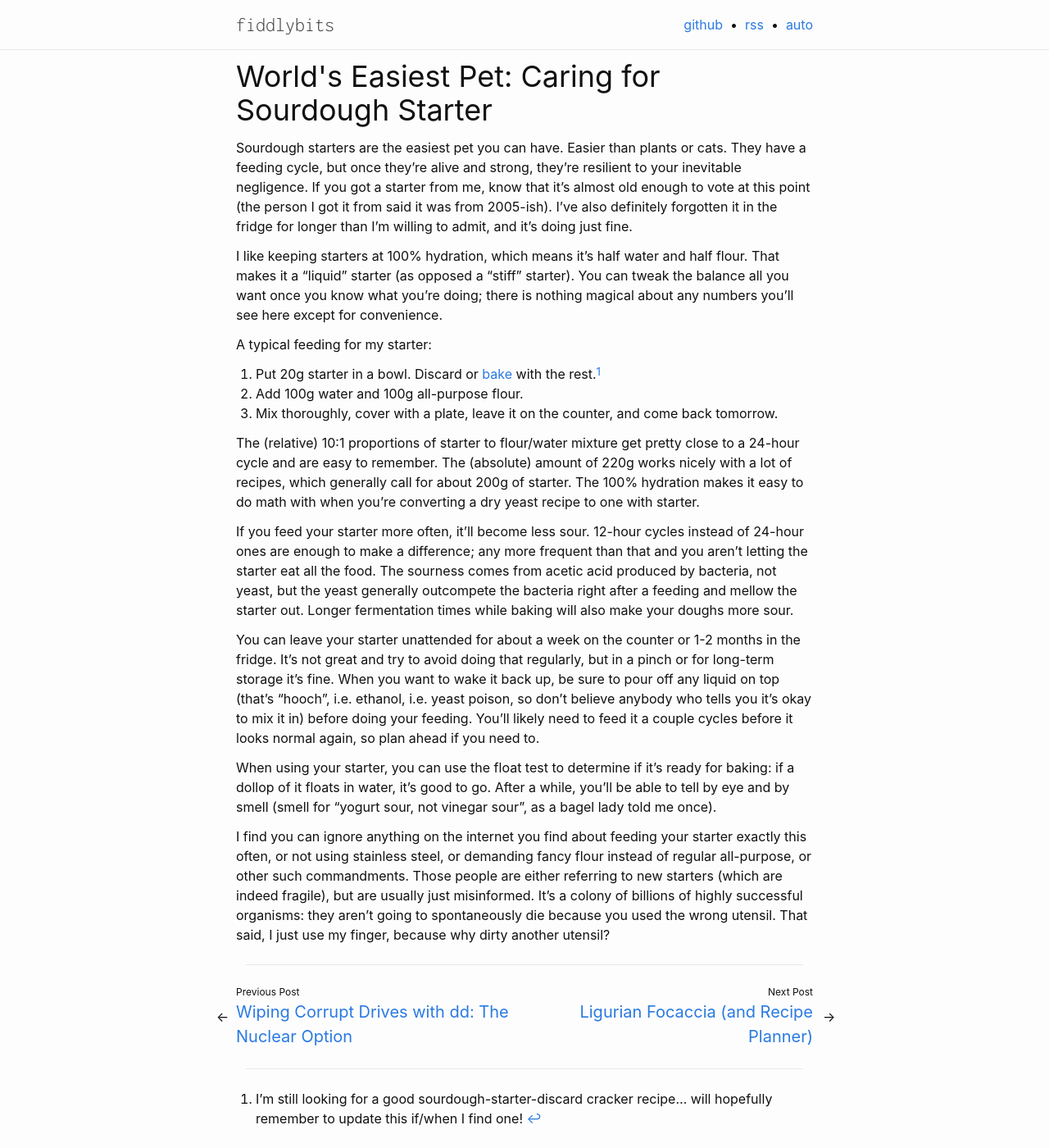
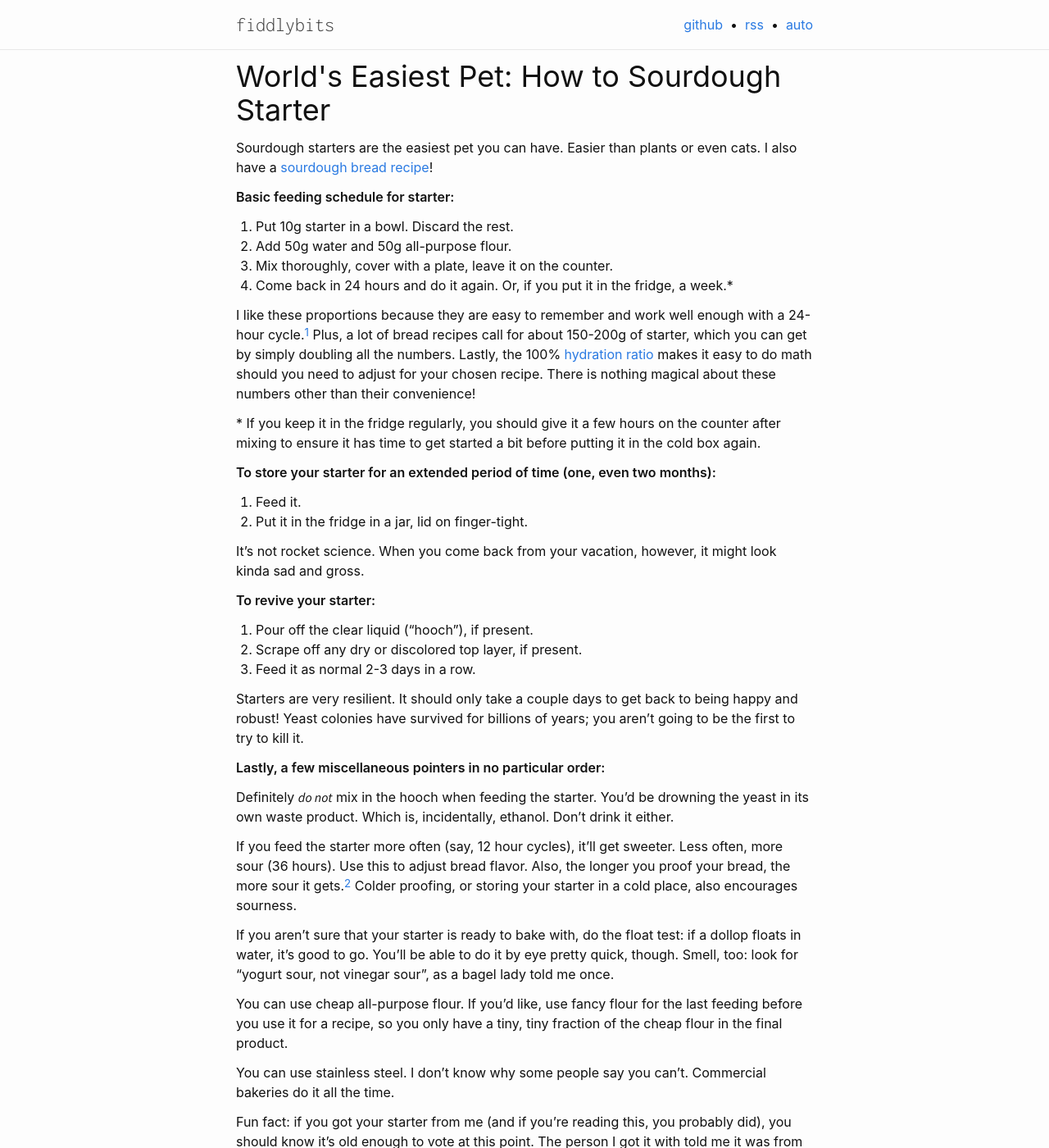
Before and after one commit to seansfkelley/seansfkelley.github.io, a Jekyll site: the page built from _posts/2021-04-28-sourdough-starter.md, in a window 1280 px wide and 1400 px high. Shown: the whole window at 82% size. Built offline with Jekyll 4.4.1, drawn with Linux system fonts in a browser that asks for light colours; some web fonts are replaced; some of the changed text lies outside the part shown.

Commit message:
This is a better reference.

```diff
--- a/_posts/2021-04-28-sourdough-starter.md
+++ b/_posts/2021-04-28-sourdough-starter.md
@@ -1,30 +1,53 @@
 ---
 layout: post
-title: "World's Easiest Pet: Caring for Sourdough Starter"
+title: "World's Easiest Pet: How to Sourdough Starter"
 redirect_from:
   - /starter
   - /sourdough-starter
+last_modified_at: 2023-09-10
 ---
 
-Sourdough starters are the easiest pet you can have. Easier than plants or cats. They have a feeding cycle, but once they’re alive and strong, they’re resilient to your inevitable negligence. If you got a starter from me, know that it's almost old enough to vote at this point (the person I got it from said it was from 2005-ish). I've also definitely forgotten it in the fridge for longer than I'm willing to admit, and it's doing just fine.
+Sourdough starters are the easiest pet you can have. Easier than plants or even cats. I also have a [sourdough bread recipe]({% post_url 2023-08-06-literate-sourdough %})!
 
-I like keeping starters at 100% hydration, which means it's half water and half flour. That makes it a “liquid” starter (as opposed a “stiff” starter). You can tweak the balance all you want once you know what you’re doing; there is nothing magical about any numbers you’ll see here except for convenience.
+**Basic feeding schedule for starter:**
 
-A typical feeding for my starter:
+1. Put 10g starter in a bowl. Discard the rest.
+2. Add 50g water and 50g all-purpose flour.
+3. Mix thoroughly, cover with a plate, leave it on the counter.
+4. Come back in 24 hours and do it again. Or, if you put it in the fridge, a week.*
 
-1. Put 20g starter in a bowl. Discard or [bake](https://cooking.nytimes.com/recipes/1016277-tartines-country-bread) with the rest.[^1]
-2. Add 100g water and 100g all-purpose flour.
-3. Mix thoroughly, cover with a plate, leave it on the counter, and come back tomorrow.
+I like these proportions because they are easy to remember and work well enough with a 24-hour cycle.[^1] Plus, a lot of bread recipes call for about 150-200g of starter, which you can get by simply doubling all the numbers. Lastly, the 100% [hydration ratio](https://www.kingarthurbaking.com/blog/2023/01/11/bread-hydration) makes it easy to do math should you need to adjust for your chosen recipe. There is nothing magical about these numbers other than their convenience!
 
-The (relative) 10:1 proportions of starter to flour/water mixture get pretty close to a 24-hour cycle and are easy to remember. The (absolute) amount of 220g works nicely with a lot of recipes, which generally call for about 200g of starter. The 100% hydration makes it easy to do math with when you’re converting a dry yeast recipe to one with starter.
+\* If you keep it in the fridge regularly, you should give it a few hours on the counter after mixing to ensure it has time to get started a bit before putting it in the cold box again.
 
-If you feed your starter more often, it’ll become less sour. 12-hour cycles instead of 24-hour ones are enough to make a difference; any more frequent than that and you aren’t letting the starter eat all the food. The sourness comes from acetic acid produced by bacteria, not yeast, but the yeast generally outcompete the bacteria right after a feeding and mellow the starter out. Longer fermentation times while baking will also make your doughs more sour.
+**To store your starter for an extended period of time (one, even two months):**
 
-You can leave your starter unattended for about a week on the counter or 1-2 months in the fridge. It’s not great and try to avoid doing that regularly, but in a pinch or for long-term storage it’s fine. When you want to wake it back up, be sure to pour off any liquid on top (that’s "hooch", i.e. ethanol, i.e. yeast poison, so don’t believe anybody who tells you it’s okay to mix it in) before doing your feeding. You’ll likely need to feed it a couple cycles before it looks normal again, so plan ahead if you need to.
+1. Feed it.
+2. Put it in the fridge in a jar, lid on finger-tight.
 
-When using your starter, you can use the float test to determine if it’s ready for baking: if a dollop of it floats in water, it’s good to go. After a while, you’ll be able to tell by eye and by smell (smell for “yogurt sour, not vinegar sour”, as a bagel lady told me once).
+It's not rocket science. When you come back from your vacation, however, it might look kinda sad and gross.
 
-I find you can ignore anything on the internet you find about feeding your starter exactly this often, or not using stainless steel, or demanding fancy flour instead of regular all-purpose, or other such commandments. Those people are either referring to new starters (which are indeed fragile), but are usually just misinformed. It’s a colony of billions of highly successful organisms: they aren’t going to spontaneously die because you used the wrong utensil. That said, I just use my finger, because why dirty another utensil?
+**To revive your starter:**
+
+1. Pour off the clear liquid ("hooch"), if present.
+2. Scrape off any dry or discolored top layer, if present.
+3. Feed it as normal 2-3 days in a row.
+
+Starters are very resilient. It should only take a couple days to get back to being happy and robust! Yeast colonies have survived for billions of years; you aren't going to be the first to try to kill it.
+
+**Lastly, a few miscellaneous pointers in no particular order:**
+
+Definitely _do not_ mix in the hooch when feeding the starter. You'd be drowning the yeast in its own waste product. Which is, incidentally, ethanol. Don't drink it either.
+
+If you feed the starter more often (say, 12 hour cycles), it'll get sweeter. Less often, more sour (36 hours). Use this to adjust bread flavor. Also, the longer you proof your bread, the more sour it gets.[^2] Colder proofing, or storing your starter in a cold place, also encourages sourness.
+
+If you aren't sure that your starter is ready to bake with, do the float test: if a dollop floats in water, it's good to go. You'll be able to do it by eye pretty quick, though. Smell, too: look for "yogurt sour, not vinegar sour", as a bagel lady told me once.
+
+You can use cheap all-purpose flour. If you'd like, use fancy flour for the last feeding before you use it for a recipe, so you only have a tiny, tiny fraction of the cheap flour in the final product.
+
+You can use stainless steel. I don't know why some people say you can't. Commercial bakeries do it all the time.
+
+Fun fact: if you got your starter from me (and if you're reading this, you probably did), you should know it's old enough to vote at this point. The person I got it with told me it was from 2005-ish!
 
 -------------------------------------------------------------------------------
 
@@ -32,4 +55,5 @@ I find you can ignore anything on the internet you find about feeding your start
 
 -------------------------------------------------------------------------------
 
-[^1]: I'm still looking for a good sourdough-starter-discard cracker recipe... will hopefully remember to update this if/when I find one!
+[^1]: In my experience this schedule would be optimal for and 18-20 hour cycle, but 24 hours is well within the zone of acceptability.
+[^2]: Starters are actually [symbiotic cultures of bacteria and yeast](https://en.wikipedia.org/wiki/SCOBY), not just yeast. The yeast responds to feedings quickly and products a sweeter taste; the bacteria comes in later and produces the sour taste.
```
